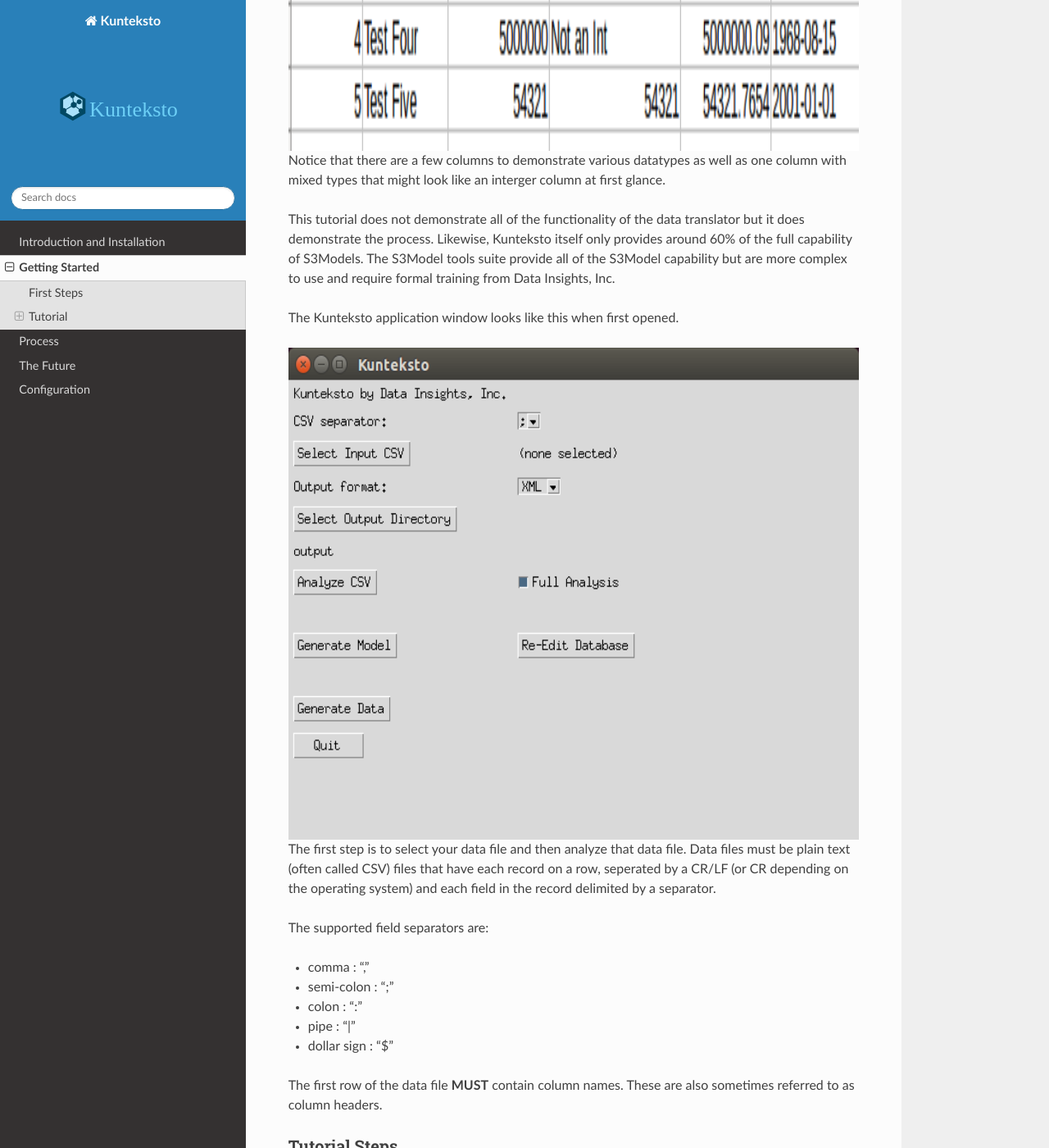
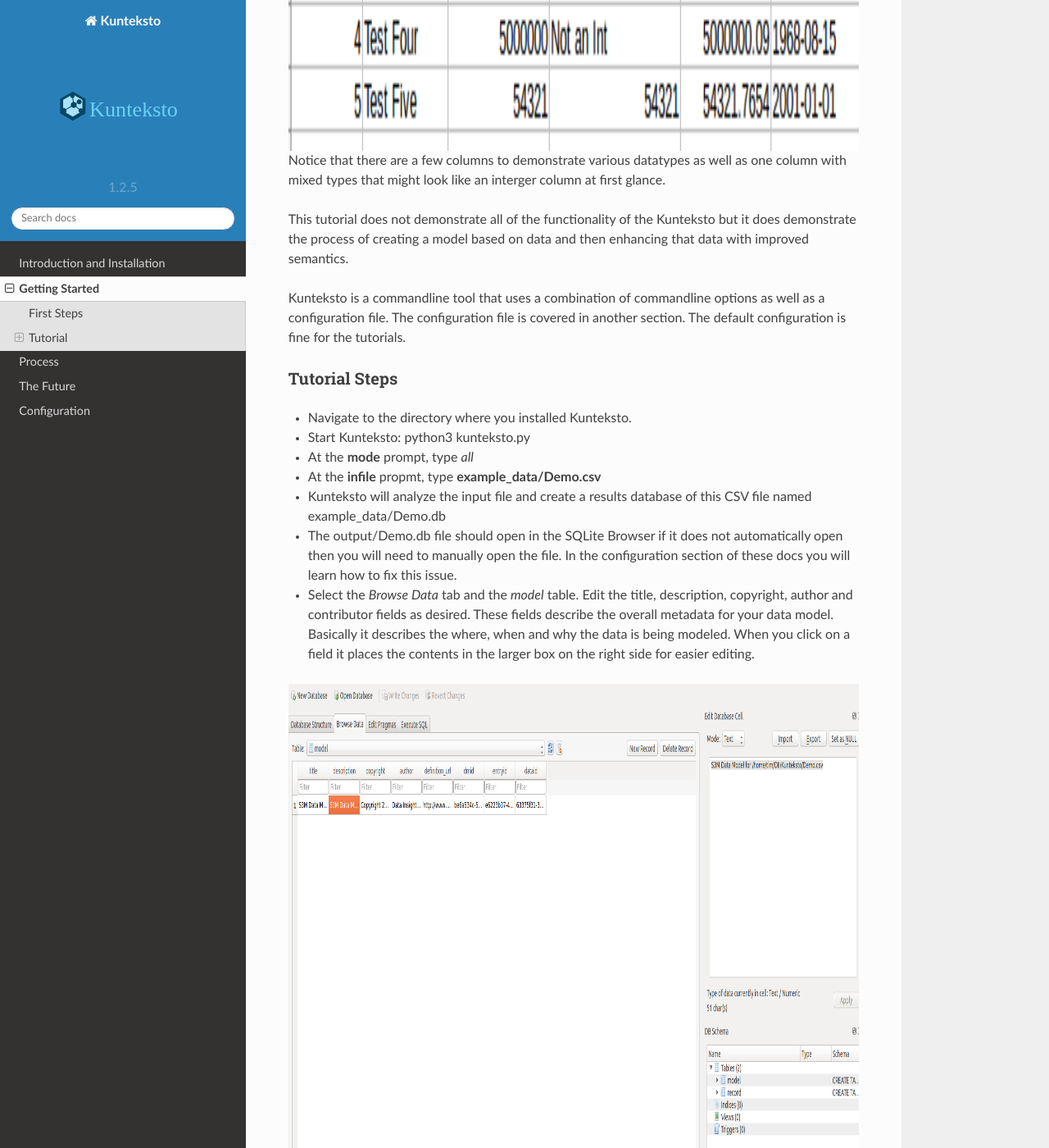
Before and after one commit to himanshu2454/Kunteksto, a Sphinx documentation site: the page built from docs_source/source/start.rst, in a window 1280 px wide and 1400 px high, scrolled down 880 px. Shown: the whole window at 82% size. Built offline with Sphinx 7.4.7 and the Read the Docs theme 2.0.0, drawn with Linux system fonts in a browser that asks for light colours; some of the changed text lies outside the part shown.

Commit message:
Docs updates. Fix catalog after refactoring in clio. Add errror checking around loading sqlitebrowser.

```diff
--- a/Kunteksto_catalog.xml
+++ b/Kunteksto_catalog.xml
@@ -7,5 +7,5 @@
 
 
   <!-- S3Model DMs -->
-  <rewriteSystem systemIdStartString="https://dmgen.s3model.com/dmlib/" rewritePrefix="file:///home/tim/DII/Kunteksto/kunteksto/output/"/>
+  <rewriteSystem systemIdStartString="https://dmgen.s3model.com/dmlib/" rewritePrefix="file:///home/tim/DII/Kunteksto/output/"/>
 </catalog>
--- a/docs_source/source/conf.py
+++ b/docs_source/source/conf.py
@@ -24,7 +24,7 @@
 import configparser
 
 config = configparser.ConfigParser()
-config.read('../../kunteksto/kunteksto.conf')
+config.read('../../kunteksto.conf')
 VERSION = config['KUNTEKSTO']['version']
 
 
--- a/docs_source/source/configure.rst
+++ b/docs_source/source/configure.rst
@@ -3,30 +3,58 @@
 
 The initial kunteksto.conf file should be okay for most uses and certainly for the demo/tutorials.
 
-Here we cover the details of the configuration options for those that want to make changes that are more advanced than what is in the GUI.
+Here we cover the details of the configuration options.
 
 .. sourcecode:: text
 
 	; kunteksto.conf is the configuration file required by Kunteksto.
 
 	[SQLITEBROWSER]
-	path: /usr/bin/sqlitebrowser
+	; Enter the command or full path required to execute SQLite Browser on your system.
+	cmd: sqlitebrowser
+
+Depending upon your OS and installation you may need the full path to the SQLite Browser executable.
+
+.. sourcecode:: text
+
 
 	[KUNTEKSTO]
-	; analyzeLevel can be either Simple or Full.
-	analyzeLevel: Full
+	version: 1.2.5
 
-	; set a relative directory for the generated DB, models and data.
-	outDir: output
+This is the groundtruth for Kunteksto versioning. Any place that it is needed should use this enry.
 
-	; allowed separator types are one of these:  , ; : | $ The default one is defined here.
-	sepType: ;
+.. sourcecode:: text
+
+
+	; analyzelevel can be either Simple or Full.
+	analyzelevel: Full
+
+	; allowed delimiter (field separator) types are one of these:  , ; : | $
+	; The default delimiter is defined here.
+	delim: ;
+
+	; A default output directory may be defined here. It can be overridden on the commandline.
+	; The 'output' directory is relative to the installation directory of Kunteksto.
+	; Typically it is only used for the Demo and Tutorials.
+	outdir: output
+
+These three items are also available on the commandline. A commandline entry will override these defaults.
+
+
+.. sourcecode:: text
+
 
 	; Default data formats to create. Values are True or False.
 	; These can be changed in the UI before generating data.
 	xml: True
 	rdf: True
 	json: True
+
+These values determine what data file format(s) will be generated.  If a file format is set to *True* and no repository is configured for that format; then the files will be written to the filesystem under the defined *outdir*.
+
+
+.. sourcecode:: text
+
 
 	; Below are where repository setups are defined for each of the three types of data generation.
 	; If a type is to be generated but no repository is defined for the type. Then the data will be generated
@@ -44,8 +72,8 @@
 	user: admin
 	pw: admin
 
+	; Not Yet Implemented
 	[EXISTDB]
-	; Not Yet Implemented
 	status: INACTIVE
 
 
@@ -61,16 +89,16 @@
 	user: admin
 	pw: admin
 
+	; Not Yet Implemented
 	[STARDOG]
-	; Not Yet Implemented
 	status: INACTIVE
 
+	; Not Yet Implemented
 	[BLAZEGRAPH]
-	; Not Yet Implemented
 	status: INACTIVE
 
+	; Not Yet Implemented
 	[GRAPHDB]
-	; Not Yet Implemented
 	status: INACTIVE
 
 
@@ -86,6 +114,8 @@
 	user: admin
 	pw: admin
 
+	; Not Yet Implemented
 	[COUCHDB]
-	; Not Yet Implemented
 	status: INACTIVE
+
+There is currently one repository supported for each filetype. We plan to support the others in the future.
--- a/docs_source/source/intro.rst
+++ b/docs_source/source/intro.rst
@@ -5,9 +5,9 @@
 Purpose
 =======
 
-**Kunteksto** [#f1]_ is a tool for helping data creators and data users to translate their simple CSV formatted data files into the semantically enhanced format of a S3Model data model. This provides a path for existing data to be used in conjuntion with the emerging *data-centric, model first* approach in analysis, general artificial intelligence and decision support systems. It also enables expanded semantics so that secondary users can better determine if the data is appropriate for their needs. The S3Model approach opens the door for the change to a data-centric world as opposed to the current application-centric one we have now. This new world will allow automatic interoperability avoiding the data quality issues created through data cleaning and massaging.
+**Kunteksto** [#f1]_ is a tool for helping data creators and data users to translate their simple CSV formatted data files into the semantically enhanced formats. This provides a path for existing data to be used in conjuntion with the emerging *data-centric, model first* approach in analysis, general artificial intelligence and decision support systems. This approach opens the door for the change to a *data-centric* world as opposed to the *application-centric* one we have now. This new approach enables automatic interoperability avoiding the data quality issues created through data cleaning and massaging.
 
-The importance of this capability and improved data quality is discussed in other `S3Model <https://datainsights.tech/S3Model>`_ documentation and references.
+The importance of this capability and improved data quality is discussed in foundational `S3Model <https://datainsights.tech/S3Model>`_ documentation and references. However, detailed understanding of S3Model is not required to understand and use the power of Kunteksto.
 
 
 Requirements
--- a/docs_source/source/start.rst
+++ b/docs_source/source/start.rst
@@ -14,7 +14,7 @@
 Tutorial
 ========
 
-Kunteksto includes a demo data file that you can use to create your first model and data translation. This is a screenshot of the entire file.
+Kunteksto includes a demo data file that you can use to create your first model and data translation. This is a screenshot of the entire file as dipicted in a spreadsheet.
 
 .. image:: _images/csv_data.png
     :width: 800px
@@ -24,27 +24,10 @@
 
 Notice that there are a few columns to demonstrate various datatypes as well as one column with mixed types that might look like an interger column at first glance.
 
-This tutorial does not demonstrate all of the functionality of the data translator but it does demonstrate the process. Likewise, Kunteksto itself only provides around 60% of the full capability of S3Models. The S3Model tools suite provide all of the S3Model capability but are more complex to use and require formal training from Data Insights, Inc.
+This tutorial does not demonstrate all of the functionality of the Kunteksto but it does demonstrate the process of creating a model based on data and then enhancing that data with improved semantics.
 
-The Kunteksto application window looks like this when first opened.
-
-.. image:: _images/initial.png
-    :width: 800px
-    :align: center
-    :height: 600px
-    :alt: Initial Window
-
-The first step is to select your data file and then analyze that data file. Data files must be plain text (often called CSV) files that have each record on a row, seperated by a CR/LF (or CR depending on the operating system) and each field in the record delimited by a separator.
-
-The supported field separators are:
-
-- comma : ","
-- semi-colon : ";"
-- colon : ":"
-- pipe : "|"
-- dollar sign : "$"
-
-The first row of the data file **MUST** contain column names. These are also sometimes referred to as column headers.
+Kunteksto is a commandline tool that uses a combination of commandline options as well as a configuration file.
+The configuration file is covered in another section. The default configuration is fine for the tutorials.
 
 .. _tutorsteps:
 
@@ -52,25 +35,19 @@
 Tutorial Steps
 --------------
 
-1. Start Kunteksto: python3 kunteksto.py
+- Navigate to the directory where you installed Kunteksto.
 
-2. Select the semi-colon separator using the select box (Demo.csv uses a semicolon ';' for the field separator).
+- Start Kunteksto: python3 kunteksto.py
 
-3. Select the demo file, **example_data/Demo.csv** using the open file dialog.
+- At the **mode** prompt, type *all*
 
-4. Kunteksto will create a results database of this CSV file named example_data/Demo.db when the Analyze CSV button is clicked.
+- At the **infile** propmt, type **example_data/Demo.csv**
 
-.. image:: _images/analyze.png
-    :width: 800px
-    :align: center
-    :height: 600px
-    :alt: Click Analyze CSV
+- Kunteksto will analyze the input file and create a results database of this CSV file named example_data/Demo.db
 
+- The output/Demo.db file should open in the SQLite Browser if it does not automatically open then you will need to manually open the file. In the configuration section of these docs you will learn how to fix this issue.
 
-5. Open the output/Demo.db file using the DB Browser for SQLite if it does not automatically open.
-
-
-6. Select the *Browse Data* tab and the *model* table. Edit the title, description, copyright, author and contributor fields as desired. These fields describe the overall metadata for your data model. Basically it describes the where, when and why the data is being modeled. When you click on a field it place the contents in the larger box on the right side for easier editing.
+- Select the *Browse Data* tab and the *model* table. Edit the title, description, copyright, author and contributor fields as desired. These fields describe the overall metadata for your data model. Basically it describes the where, when and why the data is being modeled. When you click on a field it places the contents in the larger box on the right side for easier editing.
 
 .. image:: _images/edit_model.png
     :width: 800px
@@ -91,11 +68,11 @@
 	- *dataid* System Generated, **Do Not Edit**
 
 
-7. Select the record table. Note that there is a record for each column of data in Demo.csv. If there is only one record then the likely problem is that an incorrect separator was chosen.
+- Select the record table. Note that there is a record for each column of data in Demo.csv. If there is only one record then the likely problem is that an incorrect field delimiter was chosen or the default was changed in the config file.
 
    - each record has a number of fields that allow you to describe more about your data.
    - though each field is pre-filled it is only a guess and may not be accurate.
-   - it is up to you to be as accurate as possible in describing your data to improve reusability
+   - it is up to you to be as accurate as possible in describing your data to improve usability
 
 .. image:: _images/record_table.png
     :width: 800px
--- a/kunteksto.conf
+++ b/kunteksto.conf
@@ -5,7 +5,7 @@
 cmd: sqlitebrowser
 
 [KUNTEKSTO]
-version: 1.2.4-cli
+version: 1.2.5
 
 ; analyzelevel can be either Simple or Full.
 analyzelevel: Full
```
Also changed, not shown: other parts of docs_source/source/intro.rst (+1 -1 lines), other parts of docs_source/source/start.rst (+1 -1 lines), kunteksto.py (+13 -3 lines).
